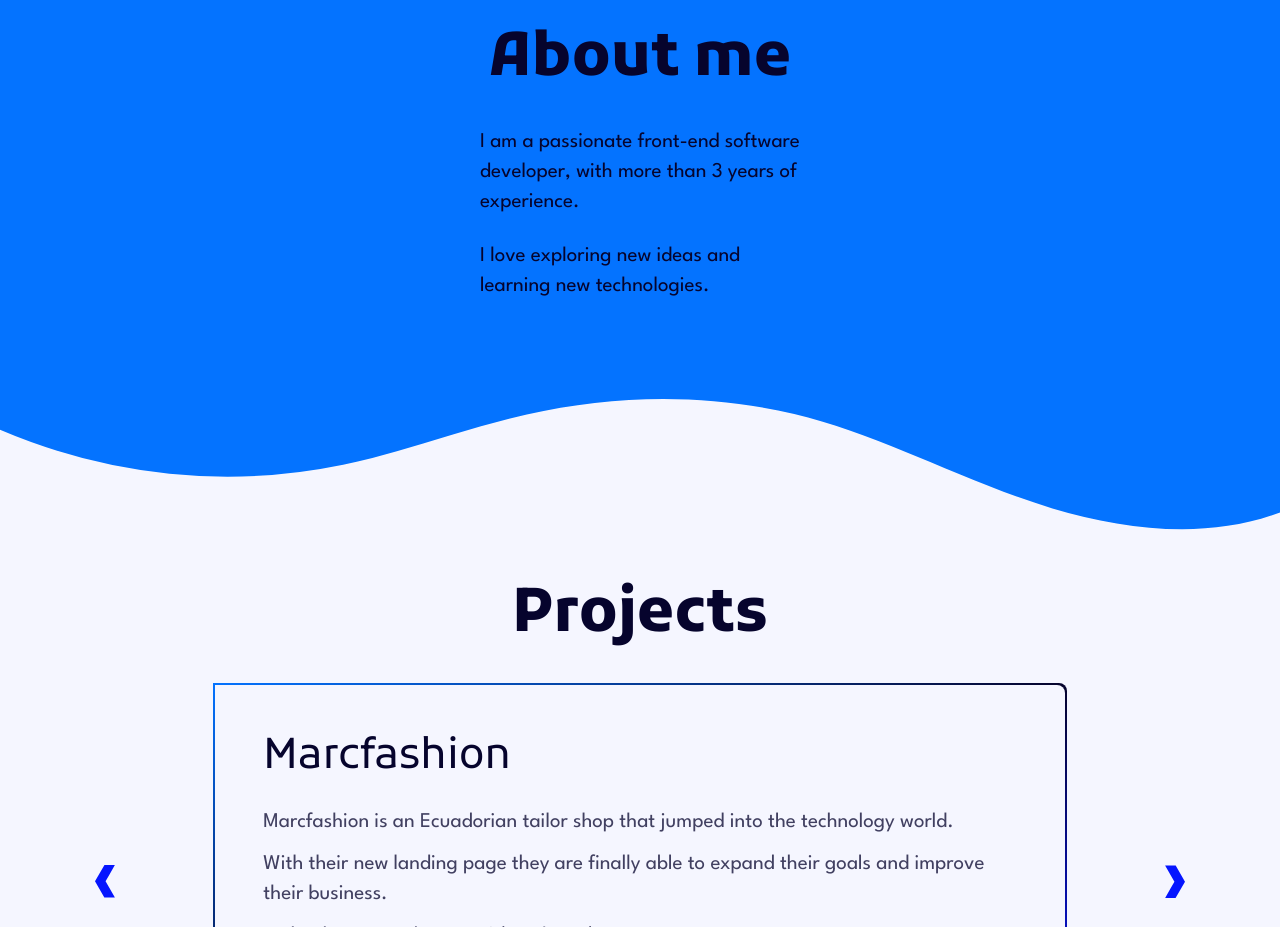
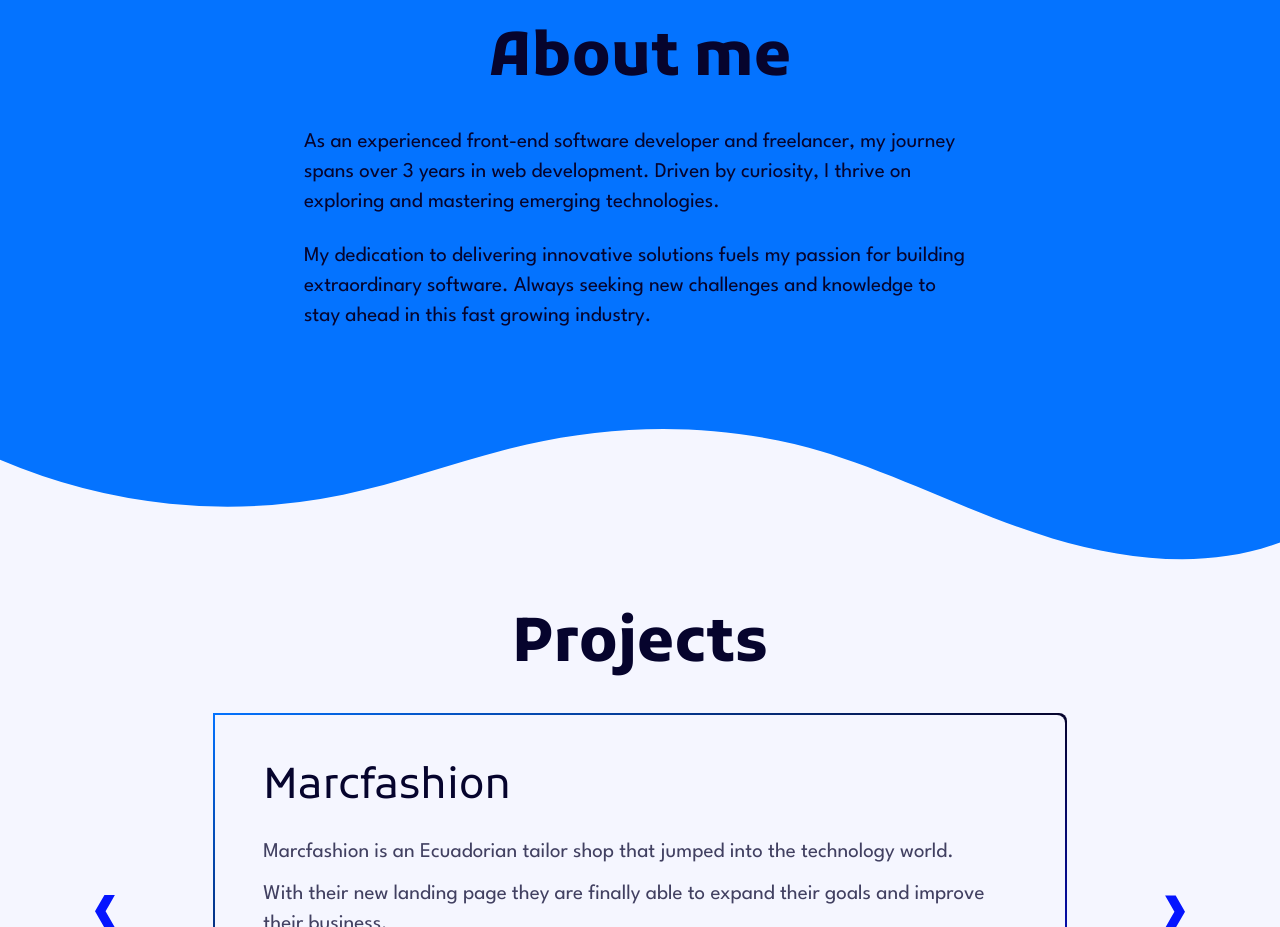
Before and after one commit to Mikadifo/Mikadifo.github.io, a Gatsby site: page / in a window 1280 px wide. Shown: the part 820-1747 px from the top of the page. Built offline with nearby package versions, Linux system fonts and the light colour scheme; Gatsby itself is replaced by a stand-in of ours.

Commit message:
mod: about section description

```diff
--- a/src/components/about.js
+++ b/src/components/about.js
@@ -10,12 +10,17 @@ const About = () => {
                 <h3 className="text-center text-h3-sm lg:text-h3-md xl:text-h3-lg mb-4 lg:mb-8 font-kufam font-bold">
                     About me
                 </h3>
-                <p className="font-league-spartan pacity-75 text-p max-w-xs">
-                    I am a passionate front-end software developer, with more
-                    than 3 years of experience.
+                <p className="font-league-spartan pacity-75 text-p max-w-2xl">
+                    As an experienced front-end software developer and
+                    freelancer, my journey spans over 3 years in web
+                    development. Driven by curiosity, I thrive on exploring and
+                    mastering emerging technologies.
                 </p>
-                <p className="font-league-spartan pacity-75 text-p max-w-xs mt-4 lg:mt-6">
-                    I love exploring new ideas and learning new technologies.
+                <p className="font-league-spartan pacity-75 text-p max-w-2xl mt-4 lg:mt-6">
+                    My dedication to delivering innovative solutions fuels my
+                    passion for building extraordinary software. Always seeking
+                    new challenges and knowledge to stay ahead in this fast
+                    growing industry.
                 </p>
             </div>
             <CurveBottom />
```
